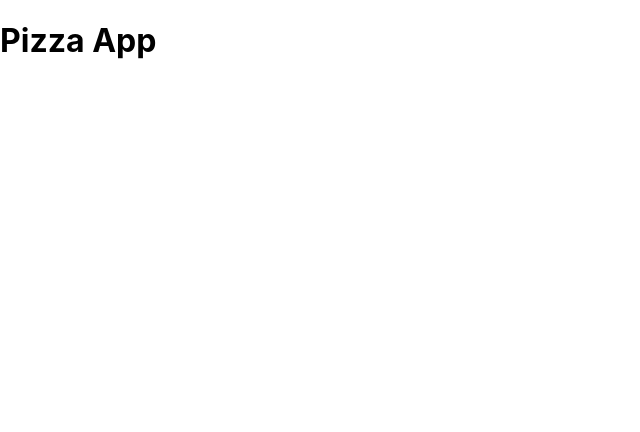
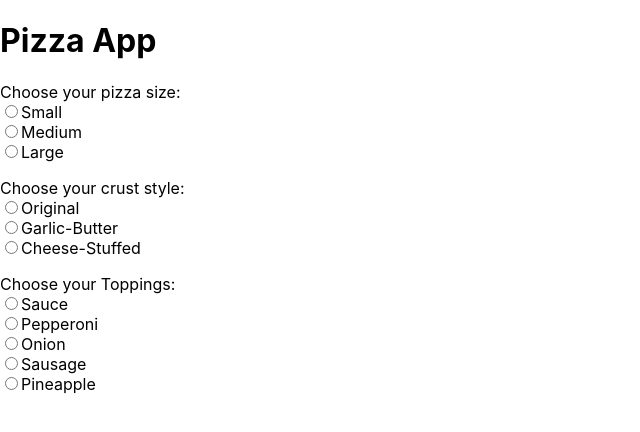
Before and after one commit to villanovachile/pizza-app, a React app: page / in a window 1280 px wide. Shown: the top 432 px of the page, without its empty margins (0-640 px from the left). Built offline with nearby package versions, Linux system fonts and the light colour scheme.

Commit message:
Additional components (#2)
Co-authored-by: Synora Eusebio <synora.eusebio@gmail.com>

```diff
--- a/src/components/App.js
+++ b/src/components/App.js
@@ -1,4 +1,7 @@
 import React from 'react';
+import PizzaSize from './Pizza-Size.js';
+import Crust from './Crust.js';
+import Toppings from './Toppings.js';
 
 {/*Testing*/}
 
@@ -8,6 +11,9 @@ function App() {
       <header className="App-header">
         <h1>Pizza App</h1>
       </header>
+      <PizzaSize />
+      <Crust />
+      <Toppings />
     </div>
   );
 }
--- /dev/null
+++ b/src/components/Crust.js
@@ -0,0 +1,28 @@
+import React from 'react';
+
+function Crust() {
+    return (
+        <>
+         <p>
+            Choose your crust style:
+            <br />
+            <label>
+                <input type="radio" name="crustChoice" value="original" />
+                Original
+             </label>
+             <br />
+             <label>
+                 <input type="radio" name="crustChoice" value="garlicButter" />
+                 Garlic-Butter
+             </label>
+             <br />
+             <label>
+                 <input type="radio" name="crustChoice" value="cheeseStuffed" />
+                 Cheese-Stuffed
+             </label>
+         </p>
+        </>
+     );
+}
+
+export default Crust;
--- /dev/null
+++ b/src/components/Pizza-Size.js
@@ -0,0 +1,29 @@
+import React from 'react';
+
+
+function PizzaSize() {
+    return (
+        <>
+         <p>
+            Choose your pizza size:
+            <br />
+            <label>
+                <input type="radio" name="pizzaSizeChoice" value="small" />
+                Small
+             </label>
+             <br />
+             <label>
+                 <input type="radio" name="pizzaSizeChoice" value="medium" />
+                 Medium
+             </label>
+             <br />
+             <label>
+                 <input type="radio" name="pizzaSizeChoice" value="large" />
+                 Large
+             </label>
+         </p>
+        </>
+     );
+}
+
+export default PizzaSize;
--- /dev/null
+++ b/src/components/Toppings.js
@@ -0,0 +1,39 @@
+import React from 'react';
+
+function Toppings() {
+    return(
+        <>
+            <p>
+                Choose your Toppings:
+                <br />
+                <label>
+                    <input type="radio" name="toppingsChoice" value="sauce" />
+                    Sauce
+                </label>
+                <br />
+                <label>
+                    <input type="radio" name="toppingsChoice" value="pepperoni" />
+                    Pepperoni
+                </label>
+                <br />
+                <label>
+                    <input type="radio" name="toppingsChoice" value="onion" />
+                    Onion
+                </label>
+                <br />
+                <label>
+                    <input type="radio" name="toppingsChoice" value="sausage" />
+                    Sausage
+                </label>
+                <br />
+                <label>
+                    <input type="radio" name="toppingsChoice" value="pineapple" />
+                    Pineapple
+                </label>
+         </p>
+
+        </>
+    )
+}
+
+export default Toppings;
```
